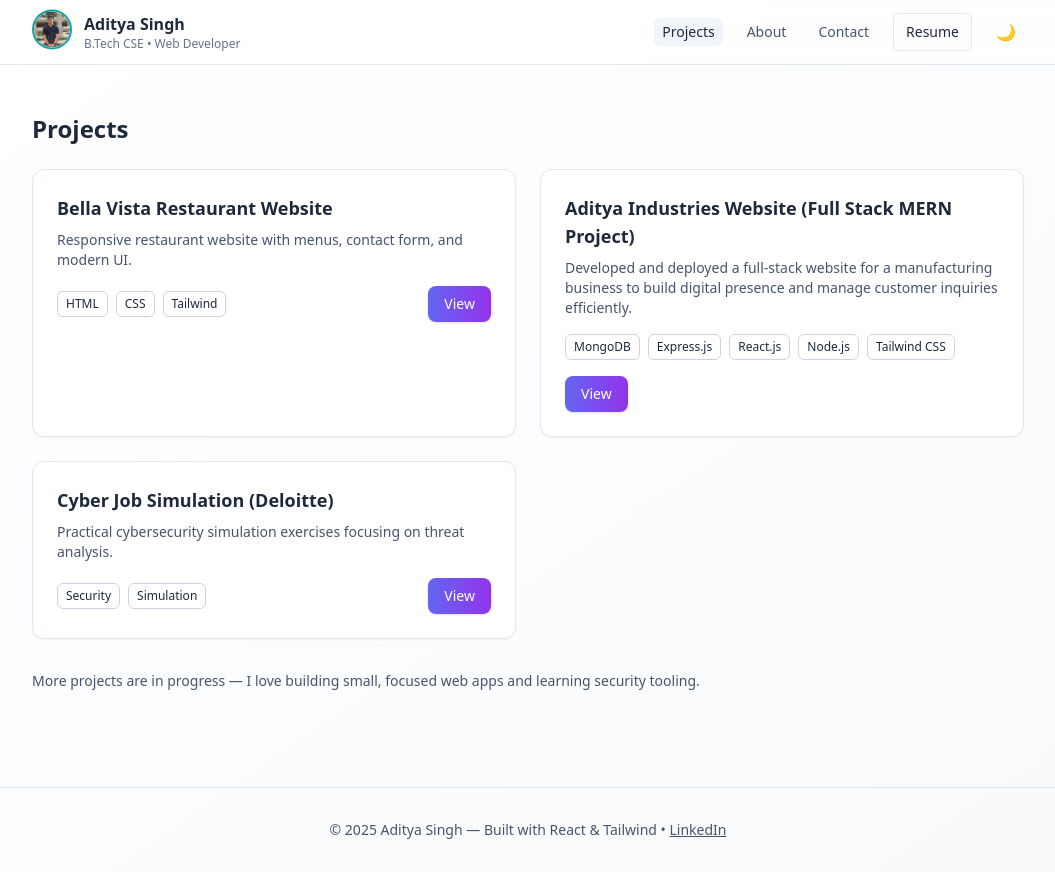
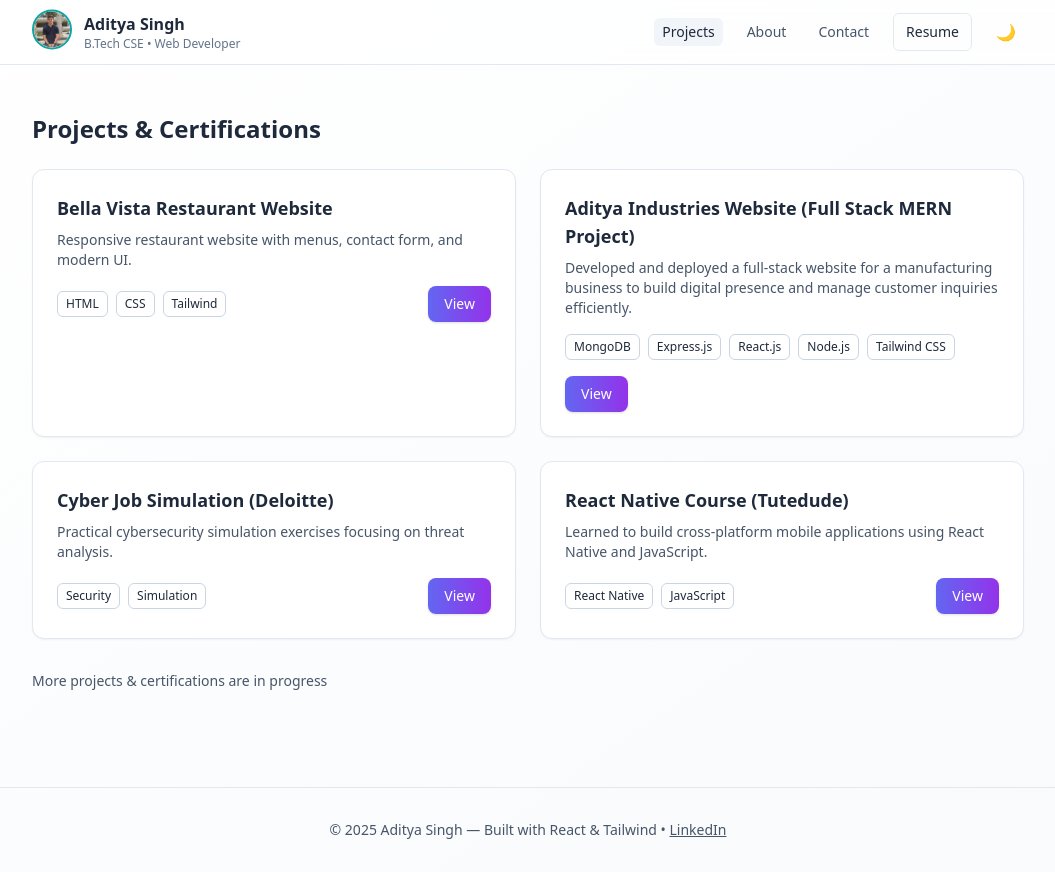
Before and after one commit to 9125aditya/aditya-portfolio, a React (Vite) app: page /projects in a window 1280 px wide. Shown: the whole page, without its empty margins (112-1167 px from the left). Built offline with nearby package versions, Linux system fonts and the light colour scheme.

Commit message:
New certification added

```diff
--- a/src/pages/Projects.jsx
+++ b/src/pages/Projects.jsx
@@ -13,14 +13,6 @@ const projects = [
   desc: 'Developed and deployed a full-stack website for a manufacturing business to build digital presence and manage customer inquiries efficiently.',
   stack: ['MongoDB', 'Express.js', 'React.js', 'Node.js', 'Tailwind CSS'],
   link: 'https://aditya-industries-website.vercel.app/',
-
-  // details: [
-  //   'Responsive UI for all devices',
-  //   'Contact form with backend API & database integration',
-  //   'RESTful APIs using Node.js & Express',
-  //   'Deployed on Vercel (frontend) & Render (backend)',
-  //   'Hands-on experience with CORS and API integration'
-  // ]
   },
   {
     title: 'Cyber Job Simulation (Deloitte)',
@@ -28,12 +20,19 @@ const projects = [
     stack: ['Security', 'Simulation'],
     link: 'https://forage-uploads-prod.s3.amazonaws.com/completion-certificates/9PBTqmSxAf6zZTseP/E9pA6qsdbeyEkp3ti_9PBTqmSxAf6zZTseP_bTwo9KZeHm8xFo6CE_1750925550437_completion_certificate.pdf', // 🔗 certificate link
   },
+
+  {
+    title: 'React Native Course (Tutedude)',
+    desc: 'Learned to build cross-platform mobile applications using React Native and JavaScript.',
+    stack: ['React Native', 'JavaScript'],
+    link: 'https://drive.google.com/file/d/1C7Kje_U5jwBkZqlr-gHFQGFqz9gEH6hX/view?usp=drive_link', // 🔗 certificate link
+  },
 ]
 
 export default function Projects() {
   return (
     <section>
-      <h2 className="text-2xl font-bold mb-6">Projects</h2>
+      <h2 className="text-2xl font-bold mb-6">Projects & Certifications</h2>
 
       <div className="grid md:grid-cols-2 gap-6">
         {projects.map((p) => (
@@ -42,7 +41,7 @@ export default function Projects() {
       </div>
 
       <div className="mt-8 text-sm text-slate-600 dark:text-slate-400">
-        More projects are in progress — I love building small, focused web apps and learning security tooling.
+        More projects & certifications are in progress
       </div>
     </section>
   )
```
